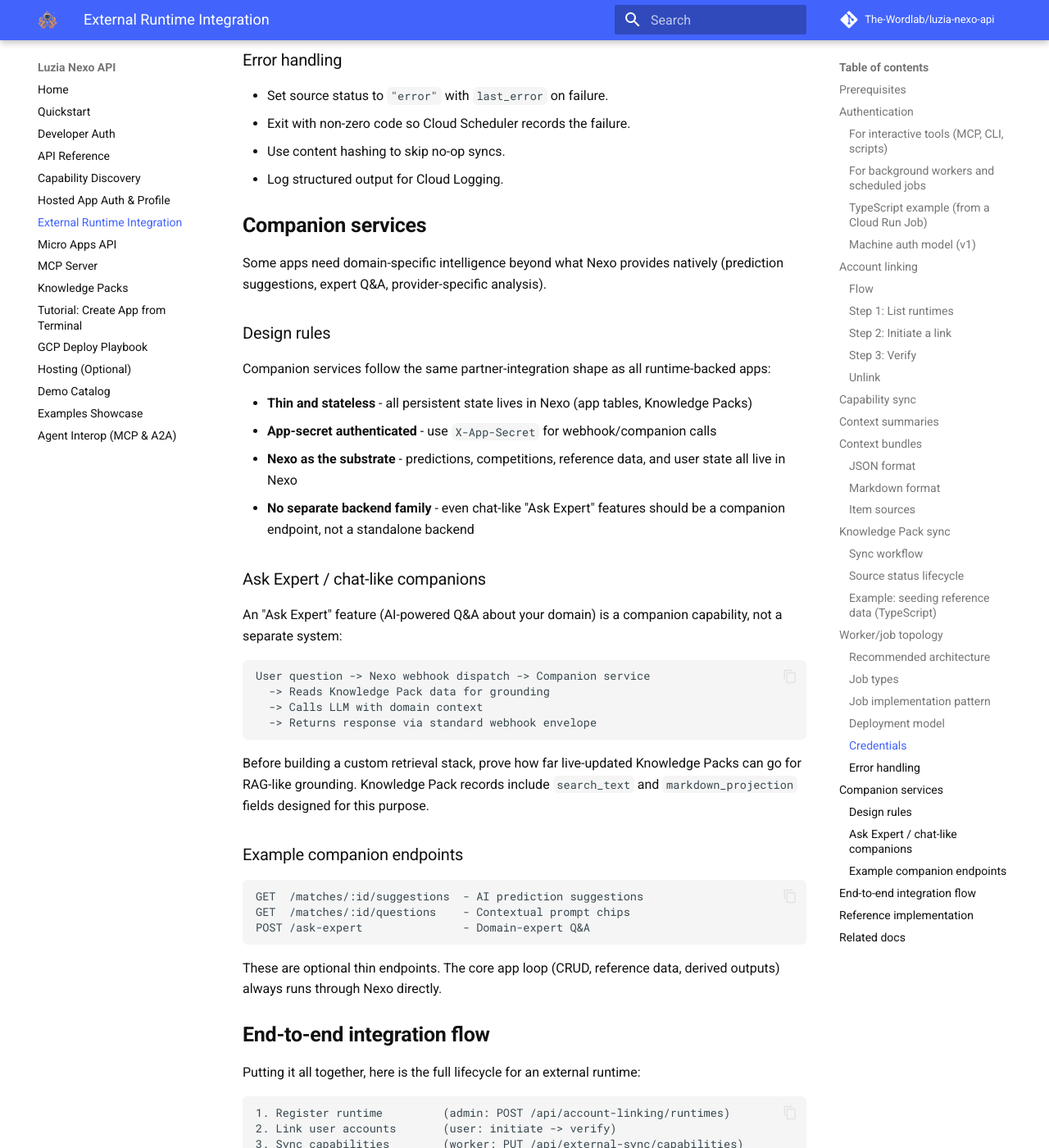
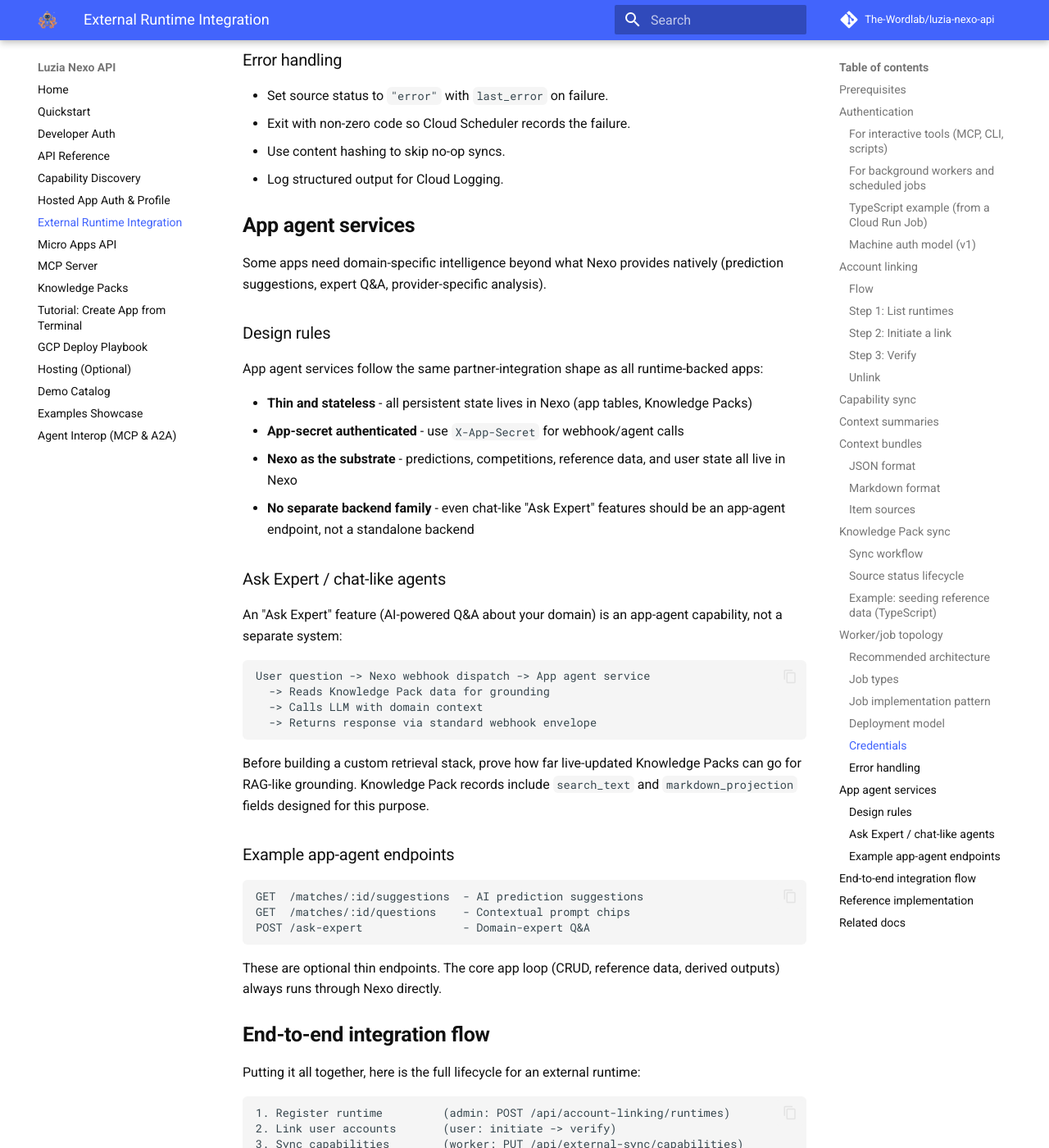
Before and after one commit to The-Wordlab/luzia-nexo-api, an MkDocs documentation site: the page built from docs/external-runtime-integration.md, in a window 1280 px wide and 1400 px high, scrolled down 10310 px. Shown: the whole window at 82% size. Built offline with MkDocs 1.6.1 and Material for MkDocs 9.7.7, drawn with Linux system fonts in a browser that asks for light colours; comment, search, counter and statistics services are not loaded; some of the changed text lies outside the part shown.

Commit message:
Standardize public docs on agent naming

````diff
--- a/docs/external-runtime-integration.md
+++ b/docs/external-runtime-integration.md
@@ -1,6 +1,6 @@
 # External Runtime Integration
 
-Connect an external runtime (AI assistant, companion service, background worker)
+Connect an external runtime (AI assistant, app agent service, background worker)
 to Nexo so it can act on behalf of users, sync data, and surface capabilities
 through the Nexo ecosystem.
 
@@ -13,7 +13,7 @@
 5. [Context bundles](#context-bundles) - pull unified context for LLM grounding
 6. [Knowledge Pack sync](#knowledge-pack-sync) - keep reference data fresh
 7. [Worker/job topology](#workerjob-topology) - scheduled sync patterns
-8. [Companion services](#companion-services) - app-specific intelligence
+8. [App agent services](#app-agent-services) - app-specific intelligence
 
 If your runtime also needs Nexo-owned app-scoped login, profile, or onboarding
 for an externally hosted frontend, see [Hosted App Auth & Profile](auth-bridge-handoff.md).
@@ -490,31 +490,31 @@
 - Use content hashing to skip no-op syncs.
 - Log structured output for Cloud Logging.
 
-## Companion services
+## App agent services
 
 Some apps need domain-specific intelligence beyond what Nexo provides natively
 (prediction suggestions, expert Q&A, provider-specific analysis).
 
 ### Design rules
 
-Companion services follow the same partner-integration shape as all
+App agent services follow the same partner-integration shape as all
 runtime-backed apps:
 
 - **Thin and stateless** - all persistent state lives in Nexo (app tables,
   Knowledge Packs)
-- **App-secret authenticated** - use `X-App-Secret` for webhook/companion calls
+- **App-secret authenticated** - use `X-App-Secret` for webhook/agent calls
 - **Nexo as the substrate** - predictions, competitions, reference data, and
   user state all live in Nexo
 - **No separate backend family** - even chat-like "Ask Expert" features should
-  be a companion endpoint, not a standalone backend
+  be an app-agent endpoint, not a standalone backend
 
-### Ask Expert / chat-like companions
+### Ask Expert / chat-like agents
 
-An "Ask Expert" feature (AI-powered Q&A about your domain) is a companion
+An "Ask Expert" feature (AI-powered Q&A about your domain) is an app-agent
 capability, not a separate system:
 
 ```
-User question -> Nexo webhook dispatch -> Companion service
+User question -> Nexo webhook dispatch -> App agent service
   -> Reads Knowledge Pack data for grounding
   -> Calls LLM with domain context
   -> Returns response via standard webhook envelope
@@ -524,7 +524,7 @@
 Packs can go for RAG-like grounding. Knowledge Pack records include
 `search_text` and `markdown_projection` fields designed for this purpose.
 
-### Example companion endpoints
+### Example app-agent endpoints
 
 ```
 GET  /matches/:id/suggestions  - AI prediction suggestions
@@ -558,14 +558,14 @@
 The [WC2026 Predictor](https://github.com/The-Wordlab/worldcup-server) is the
 canonical reference implementation. It demonstrates:
 
-- `src/nexo/client.ts` - TypeScript Nexo client with key-exchange auth
+- `src/lib/nexo-sdk/server/nexo-client.ts` - server-side Nexo client with key-exchange auth
 - `src/jobs/seed-to-nexo.ts` - Bootstrap job that seeds Knowledge Packs
 - `src/jobs/sync-reference-data.ts` - Recurring-sync foundation: capability
   registration is wired, provider fetch still needs implementation
 - `src/jobs/recompute-standings.ts` - Deterministic derived output computation
 - `.github/workflows/deploy.yml` - Cloud Run service + jobs deploy/update
   workflow foundation
-- `docs/custom-service-seam.md` - Companion service design
+- `docs/custom-service-seam.md` - app-agent service design
 
 ## Related docs
 
````
Also changed, not shown: README.md (+1 -1 lines), WIP.md (+2 -0 lines), docs/partner-api-reference.md (+1 -1 lines).
